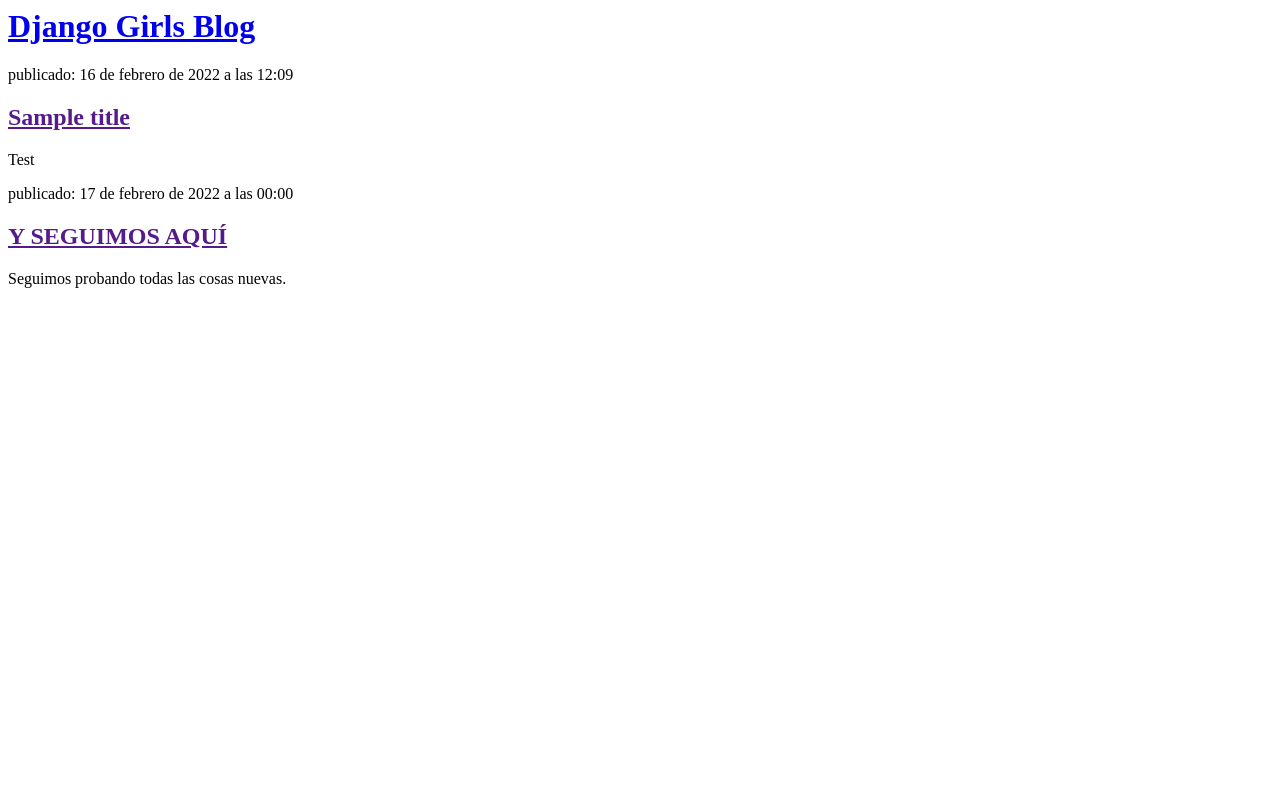
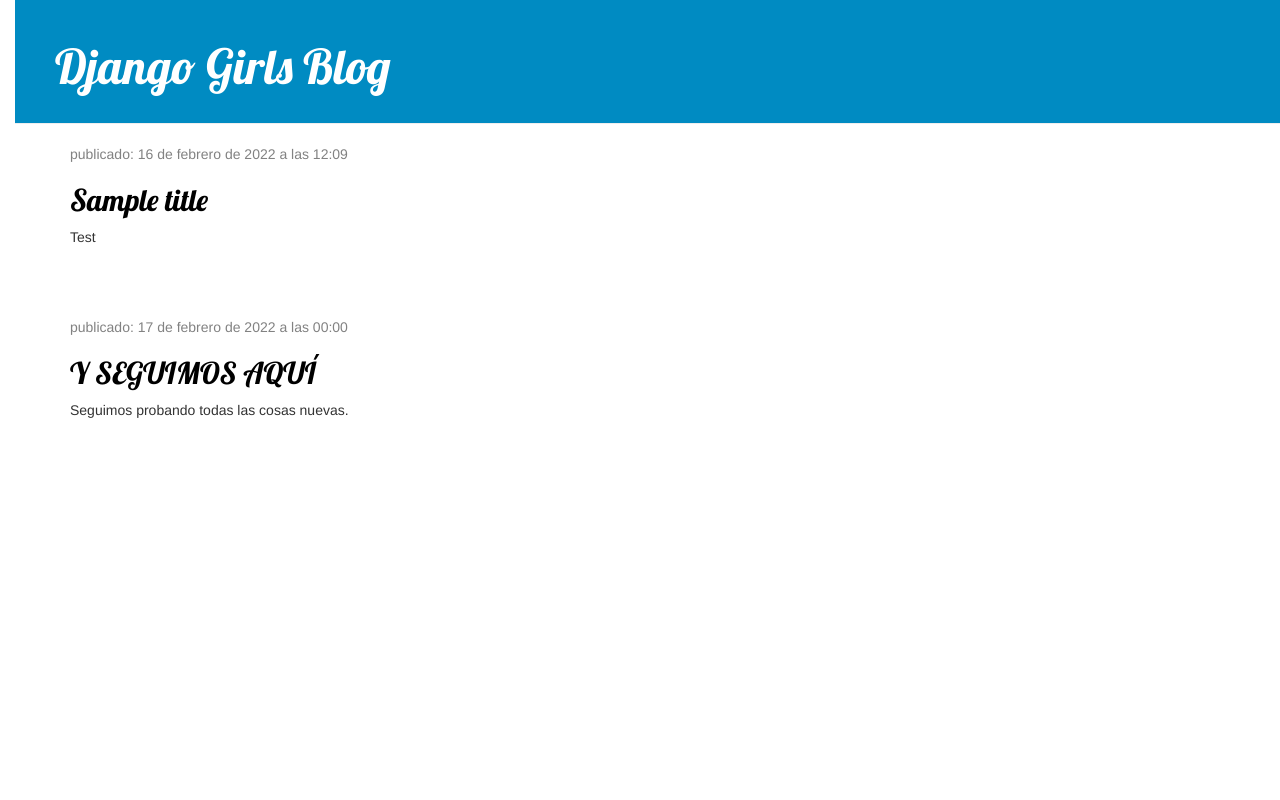
Before and after one commit to AMORES77/my-first1-blog, a Django app: page /blog/ in a window 1280 px wide. Run offline with Django 4.2, Linux system fonts and the light colour scheme; data comes from the database, SQL or seed files in the repository; some libraries are stand-ins or nearby versions.

Commit message:
practicando css y plantillas

```diff
--- /dev/null
+++ b/blog/static/css/blog.css
@@ -0,0 +1,54 @@
+h1 a, h2 a {
+    color: #5b00c2;
+    font-family: 'Lobster';
+}
+body {
+    padding-left: 15px;
+}
+
+.page-header {
+    background-color: #008bc2;
+    margin-top: 0;
+    padding: 20px 20px 20px 40px;
+}
+
+.page-header h1, .page-header h1 a, .page-header h1 a:visited, .page-header h1 a:active {
+    color: #ffffff;
+    font-size: 36pt;
+    text-decoration: none;
+}
+
+.content {
+    margin-left: 40px;
+}
+
+h1, h2, h3, h4 {
+    font-family: 'Lobster', cursive;
+}
+
+.date {
+    color: #828282;
+}
+
+.save {
+    float: right;
+}
+
+.post-form textarea, .post-form input {
+    width: 100%;
+}
+
+.top-menu, .top-menu:hover, .top-menu:visited {
+    color: #ffffff;
+    float: right;
+    font-size: 26pt;
+    margin-right: 20px;
+}
+
+.post {
+    margin-bottom: 70px;
+}
+
+.post h2 a, .post h2 a:visited {
+    color: #000000;
+}
--- /dev/null
+++ b/blog/templates/blog/base.html
@@ -0,0 +1,25 @@
+{% load static %}
+
+<html>
+    <head>
+        <title>Django Girls blog</title>
+        <link rel="stylesheet" href="//maxcdn.bootstrapcdn.com/bootstrap/3.2.0/css/bootstrap.min.css">
+        <link rel="stylesheet" href="//maxcdn.bootstrapcdn.com/bootstrap/3.2.0/css/bootstrap-theme.min.css">
+        <link href="//fonts.googleapis.com/css?family=Lobster&subset=latin,latin-ext" rel="stylesheet" type="text/css">
+        <link rel="stylesheet" href="{% static 'css/blog.css' %}">
+
+    </head>
+    <body>
+        <div class="page-header">
+            <h1><a href="/">Django Girls Blog</a></h1>
+        </div>
+        <div class="content container">
+            <div class="row">
+                <div class="col-md-8">
+                {% block content %}
+                {% endblock %}
+                </div>
+            </div>
+        </div>
+    </body>
+</html>
--- a/blog/templates/blog/post_list.html
+++ b/blog/templates/blog/post_list.html
@@ -1,18 +1,13 @@
-<html>
-    <head>
-        <title>Django Girls blog</title>
-    </head>
-    <body>
-        <div>
-            <h1><a href="/">Django Girls Blog</a></h1>
-        </div>
+{% extends 'blog/base.html' %}
 
-        {% for post in posts %}
-    <div>
-        <p> publicado: {{ post.published_date }}</p>
-        <h2><a href="">{{ post.title }}</a></h2>
-        <p>{{ post.text|linebreaksbr }}</p>
-    </div>
-{% endfor %}
-    </body>
-</html>
+{% block content %}
+                    {% for post in posts %}
+                        <div class="post">
+                            <div class="date">
+                                <p>publicado: {{ post.published_date }}</p>
+                            </div>
+                            <h2><a href="">{{ post.title }}</a></h2>
+                            <p>{{ post.text|linebreaksbr }}</p>
+                        </div>
+                    {% endfor %}
+                 {% endblock %}
```
